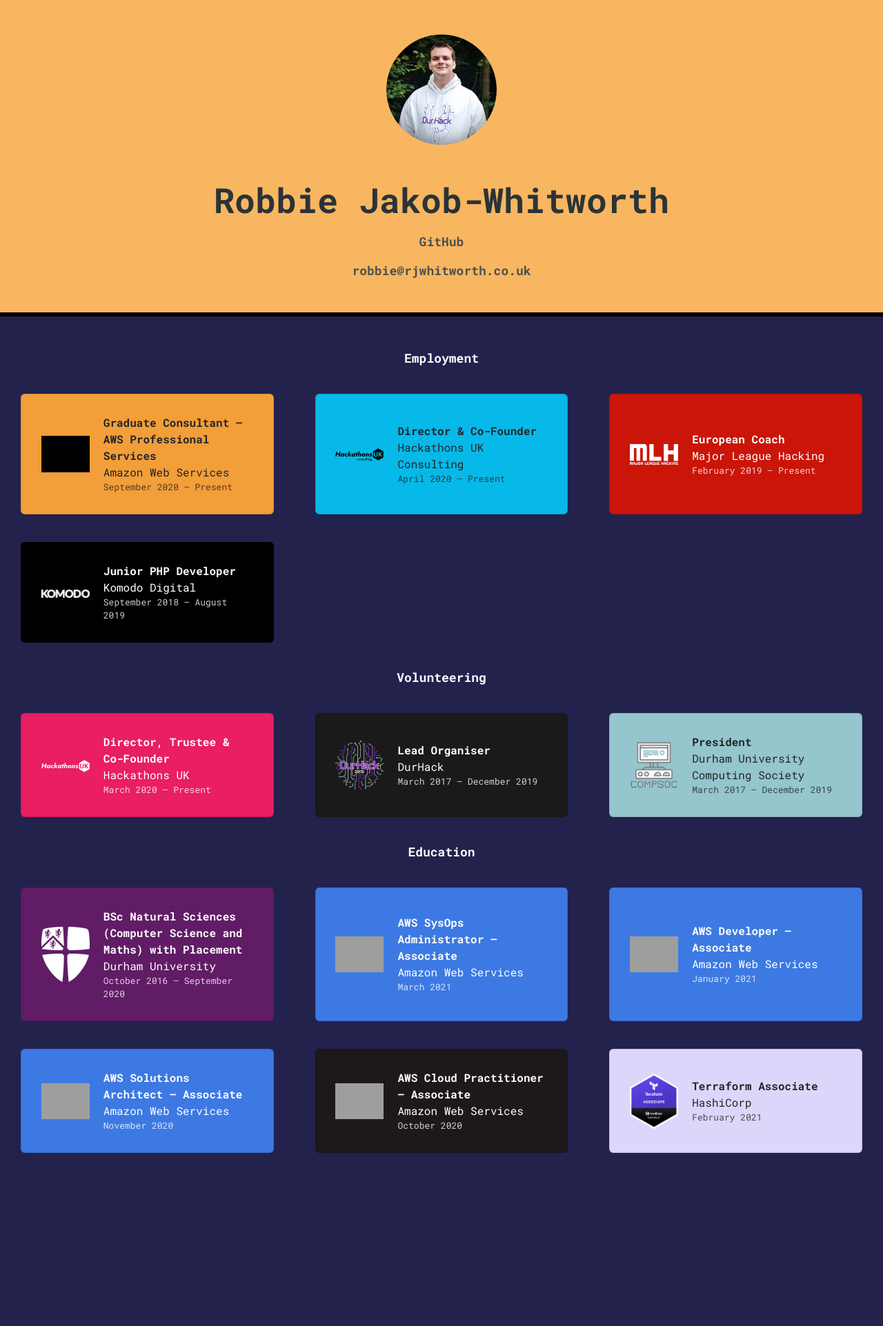
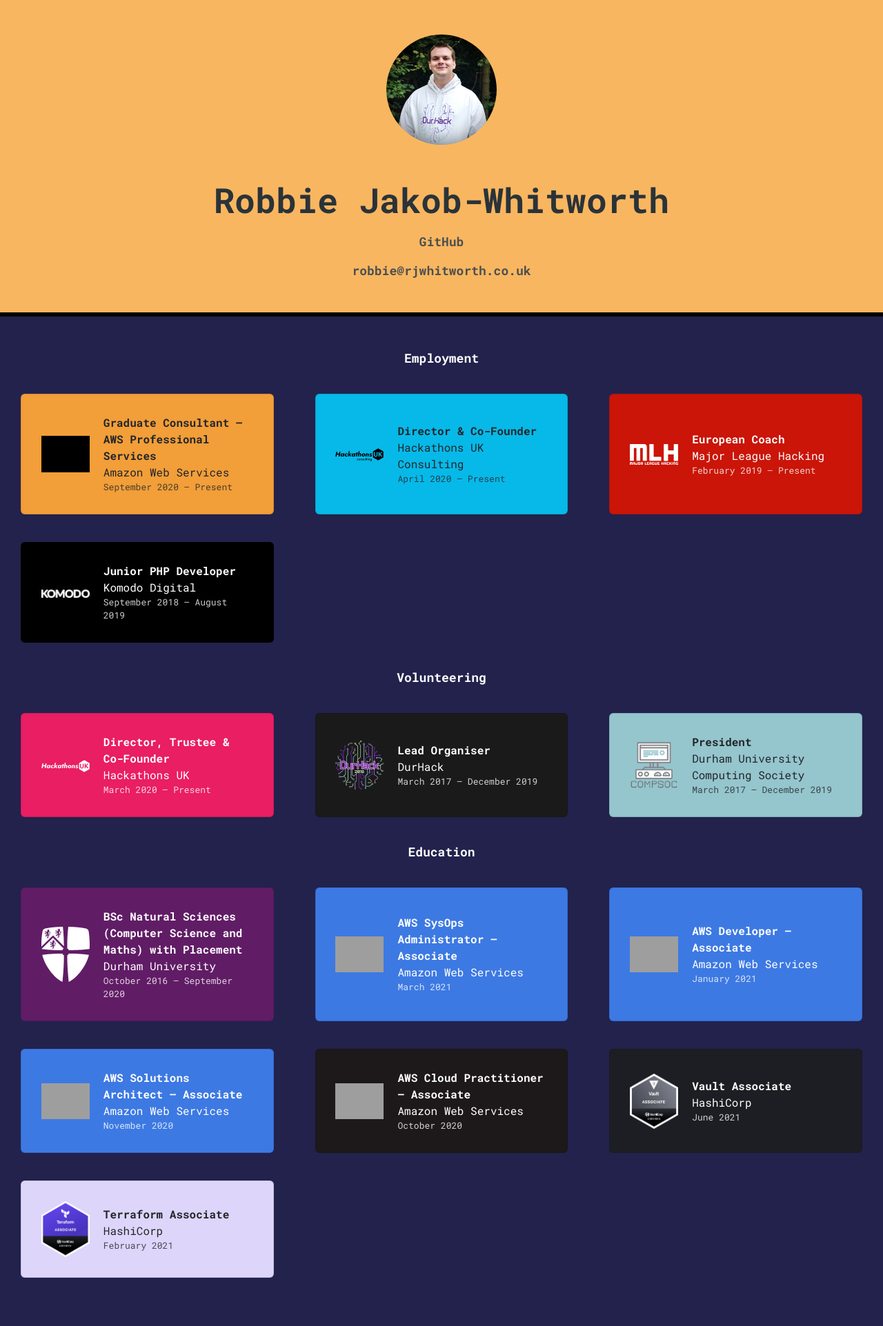
Before and after one commit to robzwolf/website, a Jekyll site: the page built from index.html, in a window 1280 px wide. Shown: the whole page at 69% size. Built offline with Jekyll 4.4.1, drawn with Linux system fonts in a browser that asks for light colours; nearby versions of some CDN libraries; before the commit the page ends 1742 px from its top, so only the background shows below that; grey boxes are pictures that could not be loaded.

Commit message:
Add Vault Associate certification

```diff
--- a/_data/education.yml
+++ b/_data/education.yml
@@ -28,6 +28,12 @@
   logo: https://aws-cert-logos.gh.robbie.dev/With White Border/AWS-CloudPractitioner-2020.png
   class: aws-cp
 
+- course: Vault Associate
+  institute: HashiCorp
+  dates: June 2021
+  logo: assets/img/education/hashicorp-vault.png
+  class: hashicorp-vault
+
 - course: Terraform Associate
   institute: HashiCorp
   dates: February 2021
--- a/_sass/cards.scss
+++ b/_sass/cards.scss
@@ -77,6 +77,11 @@
         @include darkText($crush: false);
     }
 
+    &.hashicorp-vault {
+        background: #1D1E23;
+        @include lightText($blow-out: false);
+    }
+
     &.huk {
         background: #e91e63;
         @include lightText;
```
Also changed, not shown: assets/img/education/hashicorp-vault.png (added).
